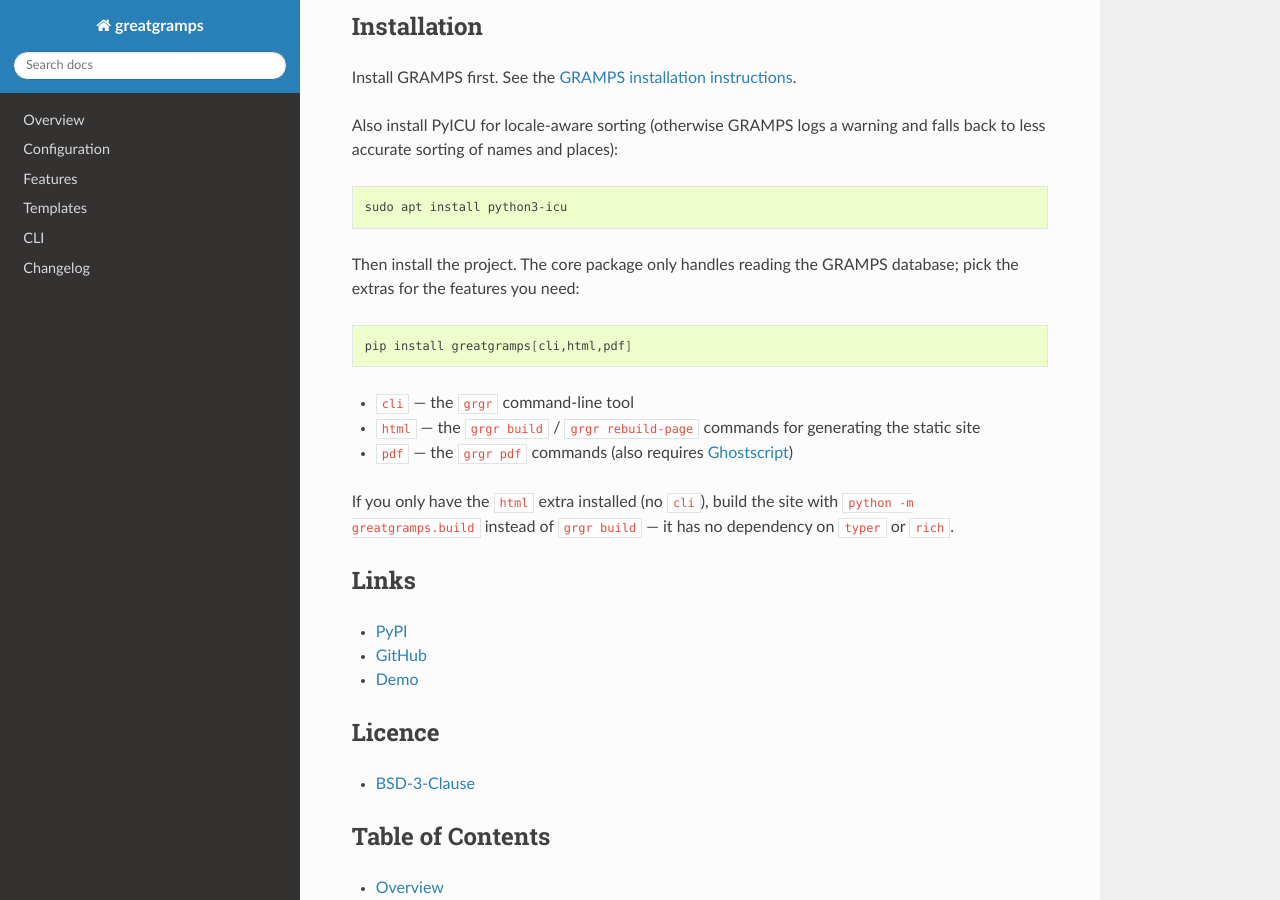
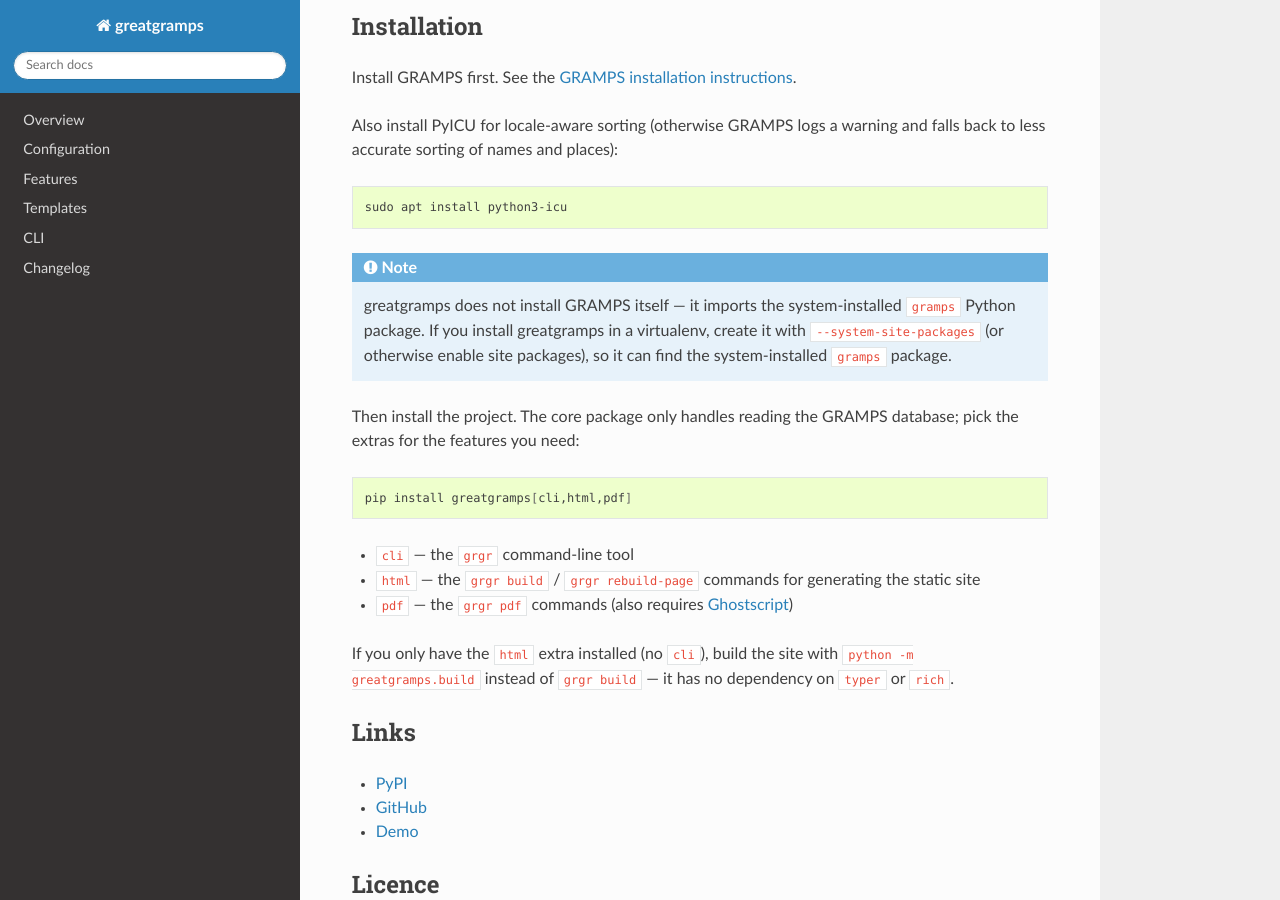
Before and after one commit to bennuttall/greatgramps, a Sphinx documentation site: the page built from docs/index.rst, in a window 1280 px wide and 900 px high, scrolled down 1358 px. Built offline with Sphinx 7.4.7 and the Read the Docs theme 3.1.0, drawn with Linux system fonts in a browser that asks for light colours; pages that are not in the unit, such as notebooks, are missing from menus.

Commit message:
Document virtualenv --system-site-packages requirement
greatgramps relies on the system-installed gramps Python package
rather than installing it itself, so a virtualenv needs
--system-site-packages to find it.

Co-Authored-By: Claude Sonnet 4.6 <noreply@anthropic.com>

```diff
--- a/docs/index.rst
+++ b/docs/index.rst
@@ -51,6 +51,12 @@ less accurate sorting of names and places):
 
     sudo apt install python3-icu
 
+.. note::
+
+   greatgramps does not install GRAMPS itself — it imports the system-installed ``gramps`` Python
+   package. If you install greatgramps in a virtualenv, create it with ``--system-site-packages``
+   (or otherwise enable site packages), so it can find the system-installed ``gramps`` package.
+
 Then install the project. The core package only handles reading the GRAMPS database; pick the
 extras for the features you need:
 
```
